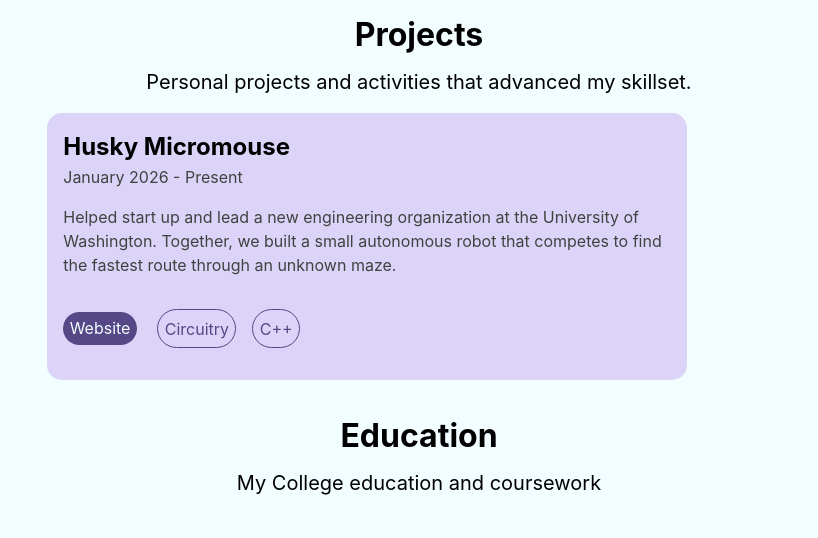
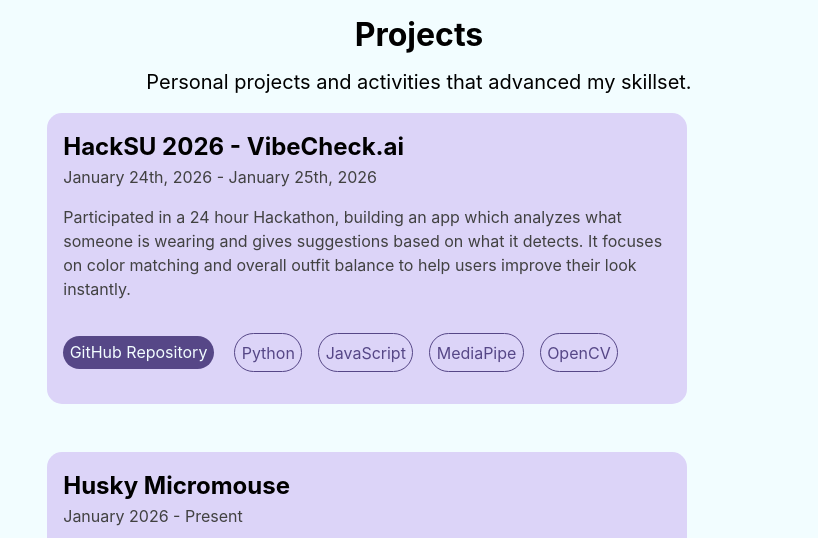
Before and after one commit to Travingu/travingu.github.io, an Astro site in the folder website/: page / in a window 1280 px wide. Shown: the part 1460-1998 px from the top of the page, without its empty margins (221-1039 px from the left). Built offline with nearby package versions, Linux system fonts and the light colour scheme; Astro itself is replaced by a stand-in of ours.

Commit message:
added HackSU 2026 project

```diff
--- a/website/src/components/Projects.astro
+++ b/website/src/components/Projects.astro
@@ -2,5 +2,8 @@
 import ProjectsFormat from "./ProjectsFormat.astro";
 ---
 
+<ProjectsFormat title="HackSU 2026 - VibeCheck.ai" date="January 24th, 2026 - January 25th, 2026" summary="Participated in a 24 hour Hackathon, building an app which analyzes what someone is wearing and gives suggestions based on what it detects. It focuses on color matching and overall outfit balance to help users improve their look instantly."
+ link="https://github.com/sluong05/vibecheck-web" typeOfLink="GitHub Repository" skills={["Python", "JavaScript", "MediaPipe", "OpenCV"]}/>
+
 <ProjectsFormat title="Husky Micromouse" date="January 2026 - Present" summary="Helped start up and lead a new engineering organization at the University of Washington. Together, we built a small autonomous robot that competes to find the fastest route through an unknown maze."
  link="" typeOfLink="Website" skills={["Circuitry", "C++"]}/>
```
